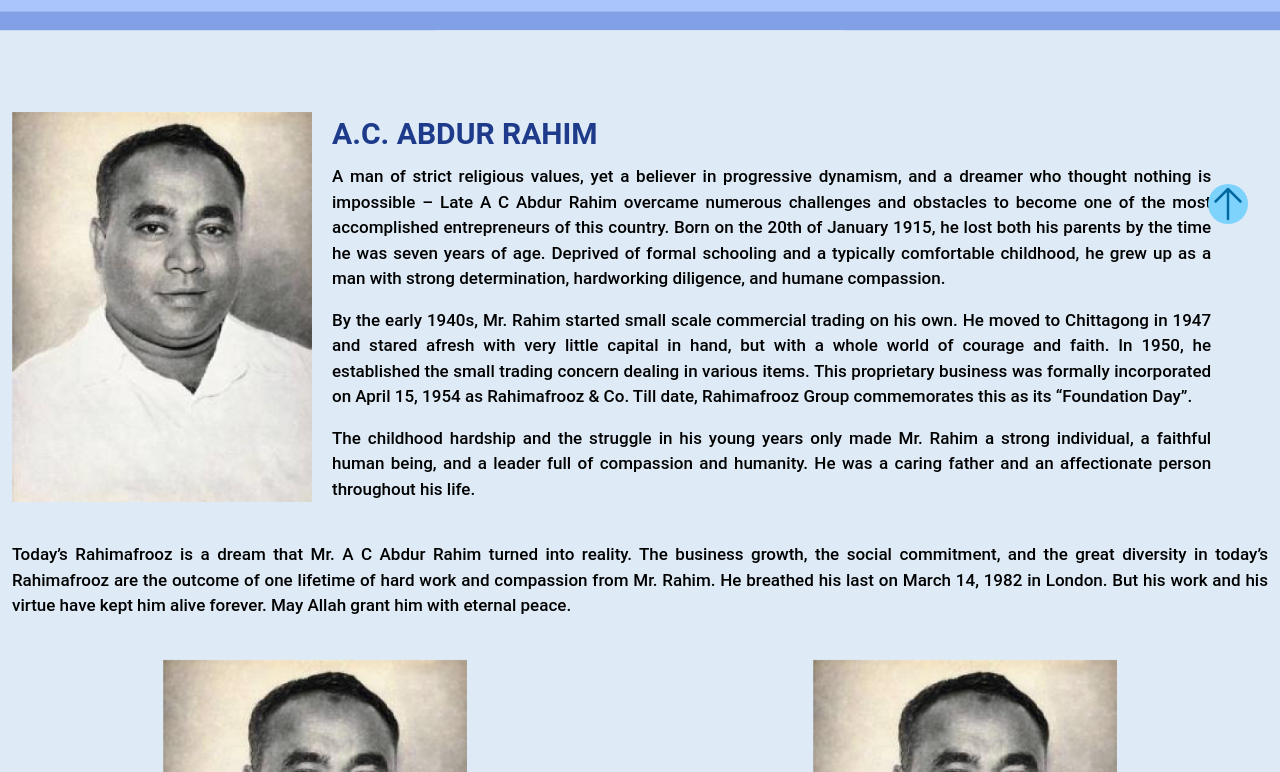
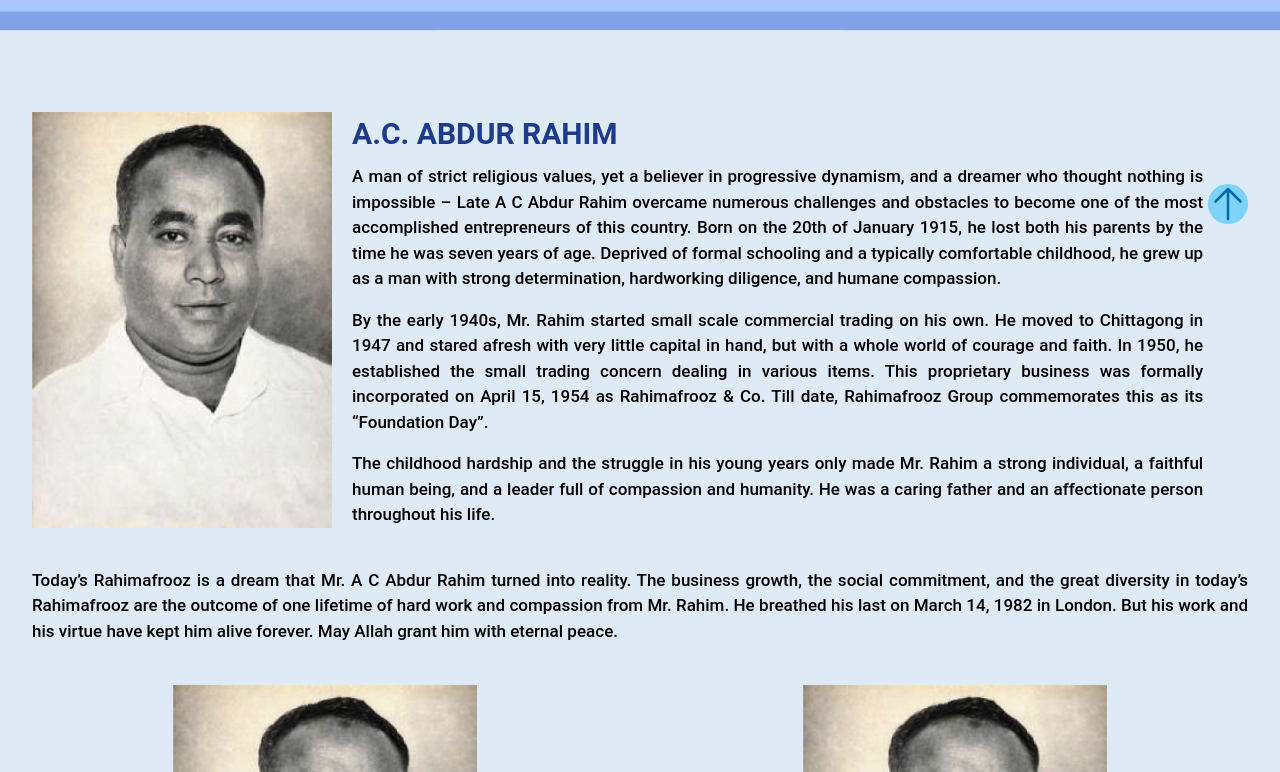
Before and after one commit to arbinzaman/rahimafrooz-battery, a React (Vite) app: page /founder-and-board-members in a window 1280 px wide. Shown: the part 448-1220 px from the top of the page. Built offline with nearby package versions, Linux system fonts and the light colour scheme.

Commit message:
Fixed founder-and-board-members page responsive

```diff
--- a/src/pages/About/FounderAndBoardMembers.jsx
+++ b/src/pages/About/FounderAndBoardMembers.jsx
@@ -11,7 +11,7 @@ const FounderAndBoardMembers = () => {
         <img src={img1} className="" alt="" />
       </div>
 
-      <div className={`${allDeviceMaxWidth} text-justify`}>
+      <div className={`${allDeviceMaxWidth} text-justify xm:mx-10 md:mx-5`}>
         <div className="mx-3">
           <div className="grid grid-cols-1 lg:grid-cols-[300px_minmax(30%,70%)] gap-5 justify-items-center mt-20">
             <div className="flex justify-center">
```
